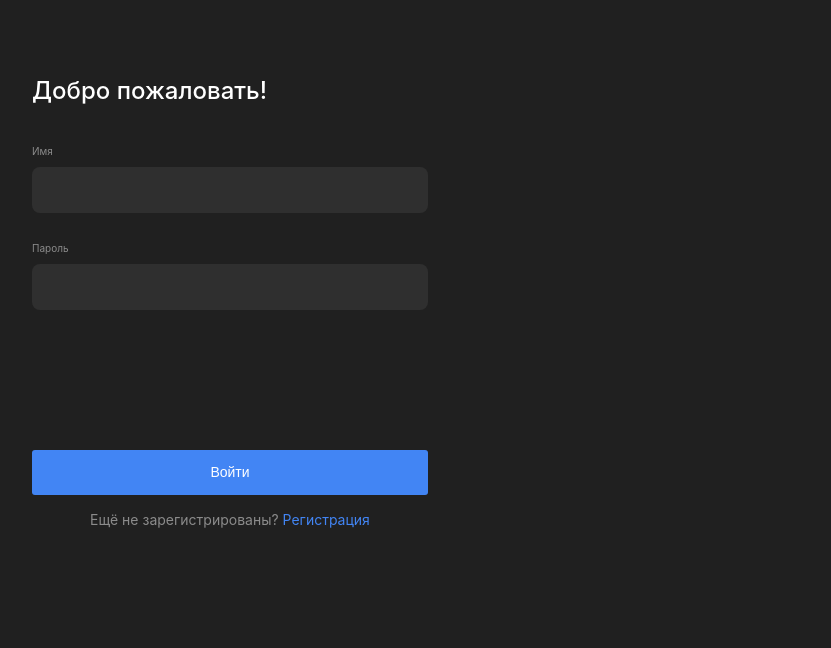
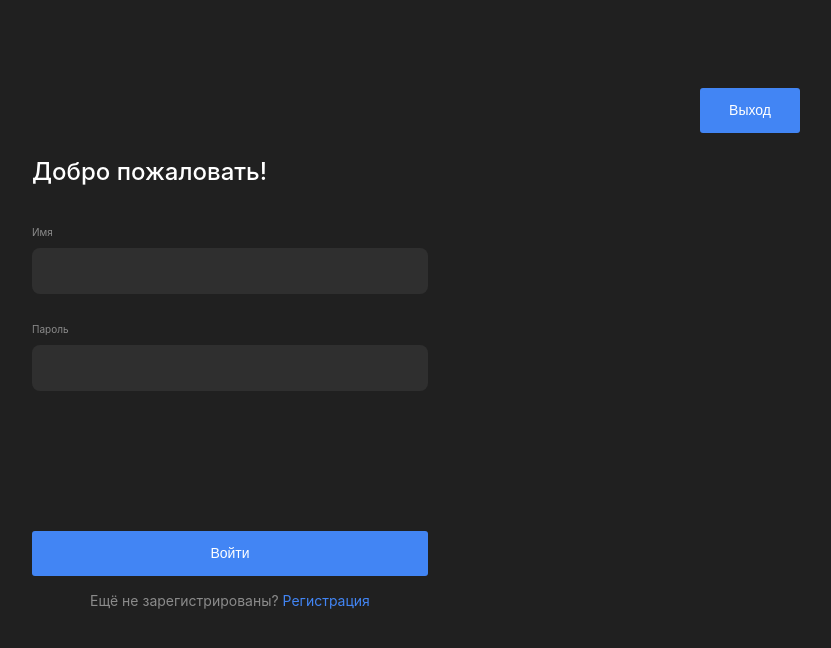
Before and after one commit to Andr-Den/chat-react, a React (Create React App) app: page /sign-in in a window 1280 px wide. Shown: the top 648 px of the page, without its empty margins (410-1241 px from the left). Built offline with nearby package versions, Linux system fonts and the light colour scheme.

Commit message:
add Header in Login

```diff
--- a/src/components/Login.js
+++ b/src/components/Login.js
@@ -1,11 +1,14 @@
 import React from 'react'
 import './Register.css'
 
-function Login({handleSubmit}) {
+import Header from './Header';
+
+function Login({handleSubmit, onClick}) {
 
   return (
     <div className="page">
       <div className="sign">
+      <Header onClick={onClick}/>
         <form onSubmit={handleSubmit}>
           <fieldset className="sign__container">
             <h2 className="sign__title">Добро пожаловать!</h2>
```
